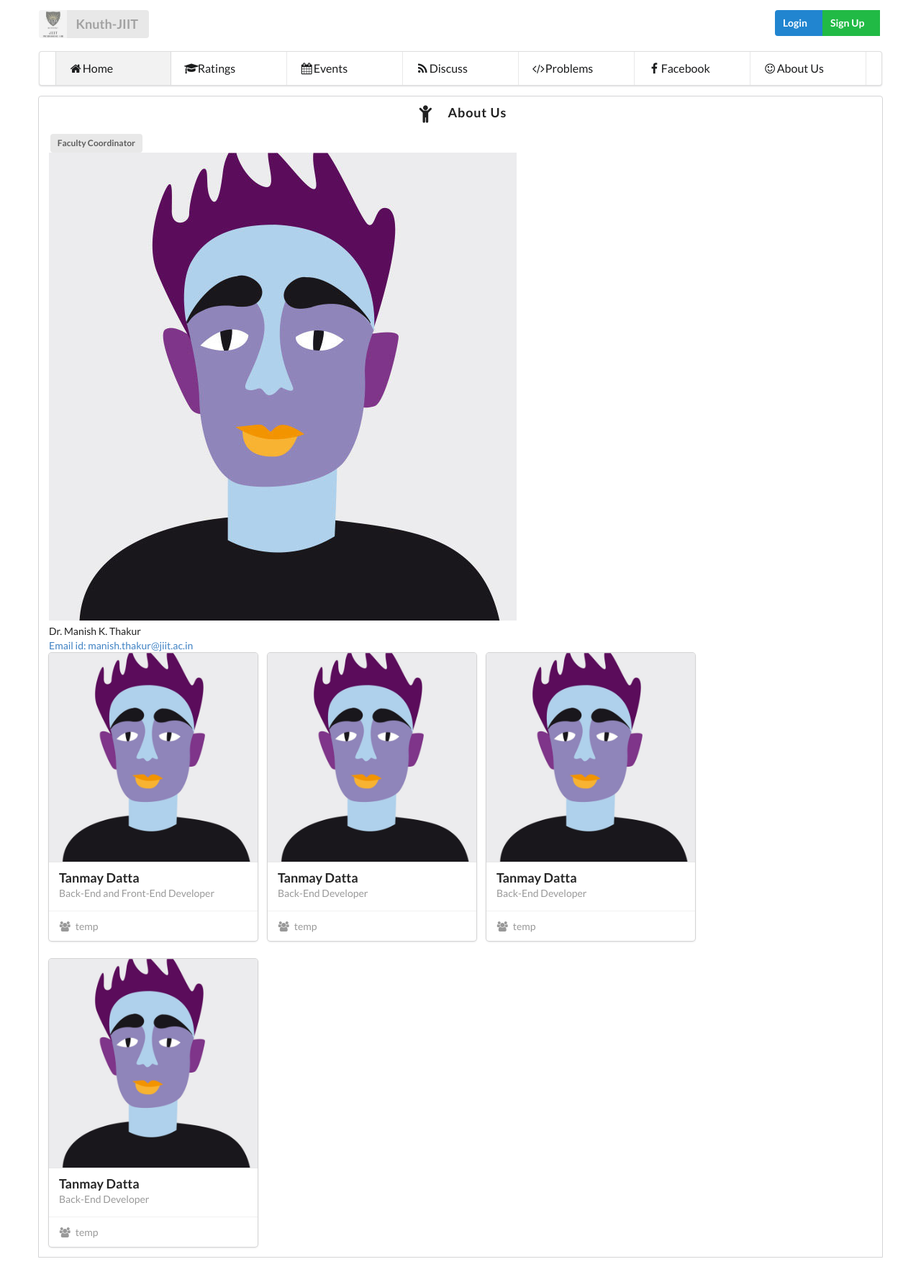
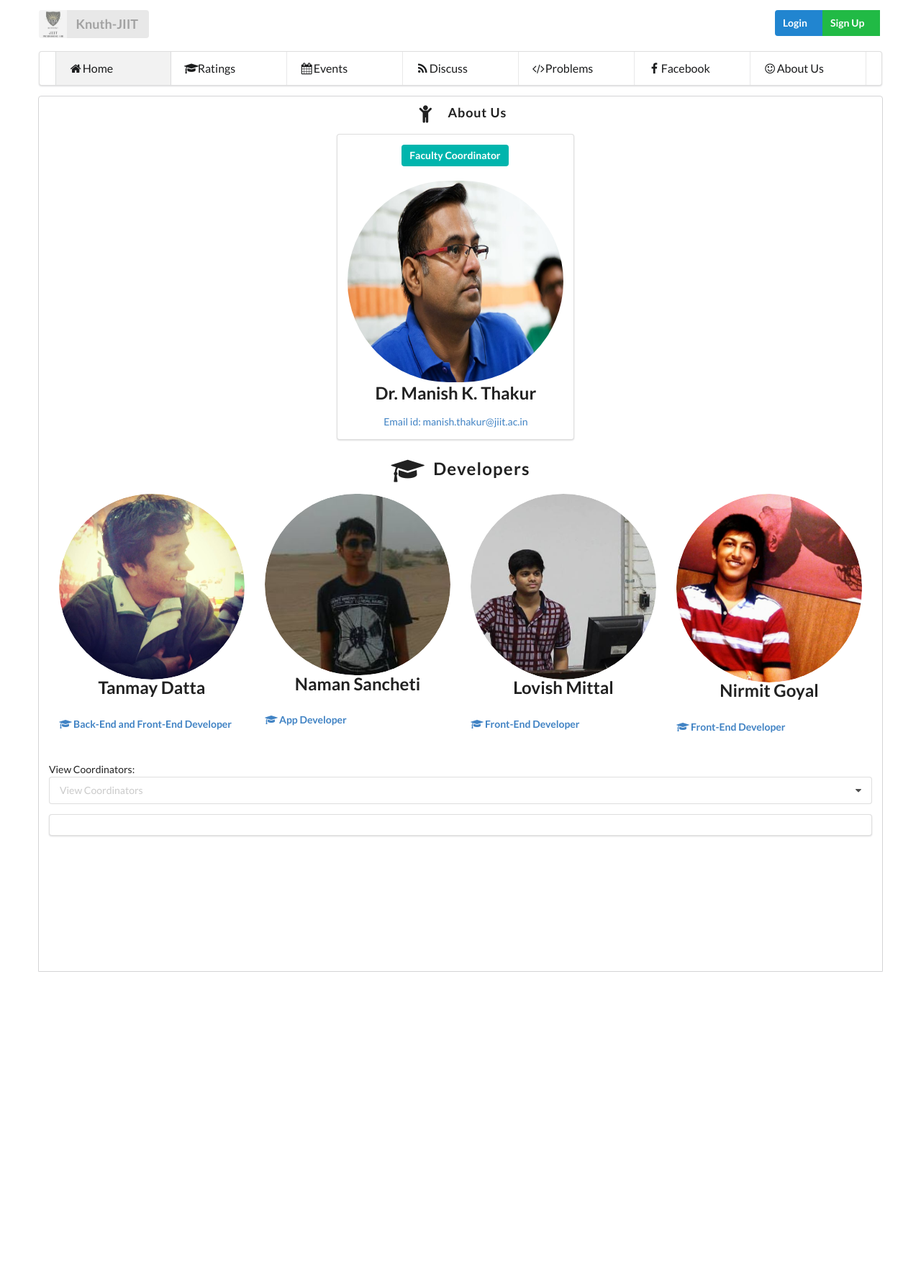
Before and after one commit to tanmaydatta/longclaw, a Flask app: page /about/ in a window 1280 px wide. Shown: the whole page at 72% size. After the commit the page ends 1350 px from the top, so only its background shows below. Run offline with Flask 2, Linux system fonts and the light colour scheme.

Commit message:
about us done

```diff
--- a/longclaw/templates/about_us.html
+++ b/longclaw/templates/about_us.html
@@ -1,150 +1,172 @@
-{% extends "parent.html" %}
-
-{% block child %}
-
-<div class="ui top attached active tab segment" >
+{% extends "parent.html" %} {% block child %}
+<div class="ui top attached active tab segment">
     <h3 class="ui horizontal divider header">
-  <i class="big child  icon"></i>
+  <i class="huge child  icon"></i>
   About Us
 </h3>
-<div class="ui basic label">Faculty Coordinator</div>
-<div class="centered card">
-    <div class="image">
-      <img src="/static/images/justen.jpg">
-    </div>
+    <div class="ui center aligned compact  segment" style="margin-left:35%">
+        <div class="ui basic large teal label">Faculty Coordinator</div>
+        <br>
+        <br>
+        <img class="ui medium circular  image" src="/static/images/mkt_sir.jpg" style="height:20em">
         <div class="content">
-      <div class="header">Dr. Manish K. Thakur</div>
+            <h2 class="header">Dr. Manish K. Thakur</h2>
             <div class="meta">
                 <a>Email id: manish.thakur@jiit.ac.in</a>
             </div>
-      <!-- <div class="description">
-        Matthew is an interior designer living in New York.
-      </div> -->
         </div>
-    <!-- <div class="extra content">
-      <span class="right floated">
-        Joined in 2013
-      </span>
-      <span>
-        <i class="user icon"></i>
-        75 Friends
-      </span>
-    </div> -->
     </div>
-
-<div class="ui special link cards">
-  <div class="card">
-    <div class="blurring dimmable circular image">
+    <h2 class="ui horizontal divider header">
+  <i class="big student icon"></i>
+  Developers
+</h2>
+    <div class="ui four column doubling grid container">
+        <div class="column">
+            <div class="ui blurring dimmable circular image">
                 <div class="ui dimmer">
                     <div class="content">
                         <div class="center">
-            <div  class="ui primary button">Facebook</div>
-            <div class="ui primary button">GitHub</div>
-
+                            <a href="https://www.facebook.com/Programmer007Datta?fref=ts" class="ui circular facebook icon button">
+                                <i class="facebook icon"></i>
+                            </a>
+                            <a href="https://github.com/tanmaydatta" class="ui circular  icon button">
+                                <i class="github alternate icon"></i>
+                            </a>
+                            <br>
+                            <br>
+                            <span class="ui red large label">
+                                <i class="google icon"></i>tanmaydatta@gmail.com
+                            </span>
                         </div>
                     </div>
                 </div>
-      <img src="/static/images/justen.jpg">
+                <img src="/static/images/tanmay.jpg">
             </div>
             <div class="content">
-      <a class="header">Tanmay Datta</a>
-      <div class="meta">
-        <span class="date">Back-End and Front-End Developer</span>
+                <h2 class="ui center aligned header">Tanmay Datta</h2>
             </div>
+            <h5 class="extra  content">
+                <a>
+                    <i class="student icon"></i>Back-End and Front-End Developer
+                </a>
+            </h5>
         </div>
-    <div class="extra content">
-      <a>
-        <i class="users icon"></i>
-        temp
-      </a>
-    </div>
-  </div>
-  <div class="card">
-    <div class="blurring dimmable circular image">
+        <div class="column">
+            <div class="ui blurring dimmable circular image">
                 <div class="ui dimmer">
                     <div class="content">
                         <div class="center">
-            <div  class="ui primary button">Facebook</div>
-            <div class="ui primary button">GitHub</div>
-
+                            <a href="https://www.facebook.com/naman.sancheti.35" class="ui circular facebook icon button">
+                                <i class="facebook icon"></i>
+                            </a>
+                            <a href="https://github.com/namansancheti" class="ui circular  icon button">
+                                <i class="github alternate icon"></i>
+                            </a>
+                            <br>
+                            <br>
+                            <span class="ui red large label">
+                                <i class="google icon"></i>naman.sancheti@gmail.com
+                            </span>
                         </div>
                     </div>
                 </div>
-      <img src="/static/images/justen.jpg">
+                <img src="/static/images/naman.jpg">
             </div>
             <div class="content">
-      <a class="header">Tanmay Datta</a>
-      <div class="meta">
-        <span class="date">Back-End Developer</span>
+                <h2 class="ui center aligned header">Naman Sancheti</h2>
             </div>
+            <h5 class="extra  content">
+                <a>
+                    <i class="student icon"></i>App Developer
+                </a>
+            </h5>
         </div>
-    <div class="extra content">
-      <a>
-        <i class="users icon"></i>
-        temp
-      </a>
-    </div>
-  </div>
-  <div class="card">
-    <div class="blurring dimmable circular image">
+        <div class="column">
+            <div class="ui blurring dimmable circular image">
                 <div class="ui dimmer">
                     <div class="content">
                         <div class="center">
-            <div  class="ui primary button">Facebook</div>
-            <div class="ui primary button">GitHub</div>
-
+                            <a href="https://www.facebook.com/lovishm21?fref=ts" class="ui circular facebook icon button">
+                                <i class="facebook icon"></i>
+                            </a>
+                            <a href="https://github.com/underscore21" class="ui circular  icon button">
+                                <i class="github alternate icon"></i>
+                            </a>
+                            <br>
+                            <br>
+                            <span class="ui red large label">
+                                <i class="google icon"></i>lovishmittal21@gmail.com
+                            </span>
                         </div>
                     </div>
                 </div>
-      <img src="/static/images/justen.jpg">
+                <img src="/static/images/lovish.jpg">
             </div>
             <div class="content">
-      <a class="header">Tanmay Datta</a>
-      <div class="meta">
-        <span class="date">Back-End Developer</span>
+                <h2 class="ui center aligned header">Lovish Mittal</h2>
             </div>
+            <h5 class="extra  content">
+                <a>
+                    <i class="student icon"></i>Front-End Developer
+                </a>
+            </h5>
         </div>
-    <div class="extra content">
-      <a>
-        <i class="users icon"></i>
-        temp
-      </a>
-    </div>
-  </div>
-  <div class="card">
-    <div class="blurring dimmable circular image">
+        <div class="column">
+            <div class="ui blurring dimmable circular image">
                 <div class="ui dimmer">
                     <div class="content">
                         <div class="center">
-            <div  class="ui primary button">Facebook</div>
-            <div class="ui primary button">GitHub</div>
-
+                            <a href="https://www.facebook.com/nirmit.goyal.7" class="ui circular facebook icon button">
+                                <i class="facebook icon"></i>
+                            </a>
+                            <a href="https://github.com/nirmitgoyal" class="ui circular  icon button">
+                                <i class="github alternate icon"></i>
+                            </a>
+                            <br>
+                            <br>
+                            <span class="ui red large label">
+                                <i class="google icon"></i>nirmitgoyal.goyal@gmail.com
+                            </span>
                         </div>
                     </div>
                 </div>
-      <img src="/static/images/justen.jpg">
+                <img src="/static/images/nirmit.jpg">
             </div>
             <div class="content">
-      <a class="header">Tanmay Datta</a>
-      <div class="meta">
-        <span class="date">Back-End Developer</span>
+                <h2 class="ui center aligned header">Nirmit Goyal</h2>
+            </div>
+            <h5 class="extra  content">
+                <a>
+                    <i class="student icon"></i>Front-End Developer
+                </a>
+            </h5>
         </div>
     </div>
-    <div class="extra content">
-      <a>
-        <i class="users icon"></i>
-        temp
-      </a>
+    <br><br>
+    <label>View Coordinators:</label>
+    <div class="ui fluid search selection dropdown">
+        <input type="visible" name="coordinators">
+        <i class="dropdown icon"></i>
+        <div class="default text">View Coordinators </div>
+        <div class="blue menu">
+            <div class="item" data-value="2015"><i class="users icon"></i>2015 </div>
+            <div class="item" data-value="2014"><i class="users icon"></i>2014</div>
+            <div class="item" data-value="2013"><i class="users icon"></i>2013</div>
+            <div class="item" data-value="2012"><i class="users icon"></i>2012 </div>
+            <div class="item" data-value="2011"><i class="users icon"></i>2011 </div>
         </div>
     </div>
-
+    <div class="ui segment"></div>
+    <br><br><br><br><br><br><br><br>
 
 </div>
-</div>
+<script type="text/javascript">
+$('.ui.dropdown')
+    .dropdown();
 
-  <script type="text/javascript">
 $('#about_us_tab').addClass('active');
-     $('.special.cards .image').dimmer({
+
+$('.image').dimmer({
     on: 'hover'
 });
 </script>
```
Also changed, not shown: longclaw/static/images/lovish.jpg (added), longclaw/static/images/mkt_sir.jpg (added), longclaw/static/images/naman.jpg (added), longclaw/static/images/nirmit.jpg (added), longclaw/static/images/tanmay.jpg (added). Lines whose indentation alone changed are shown as unchanged.
